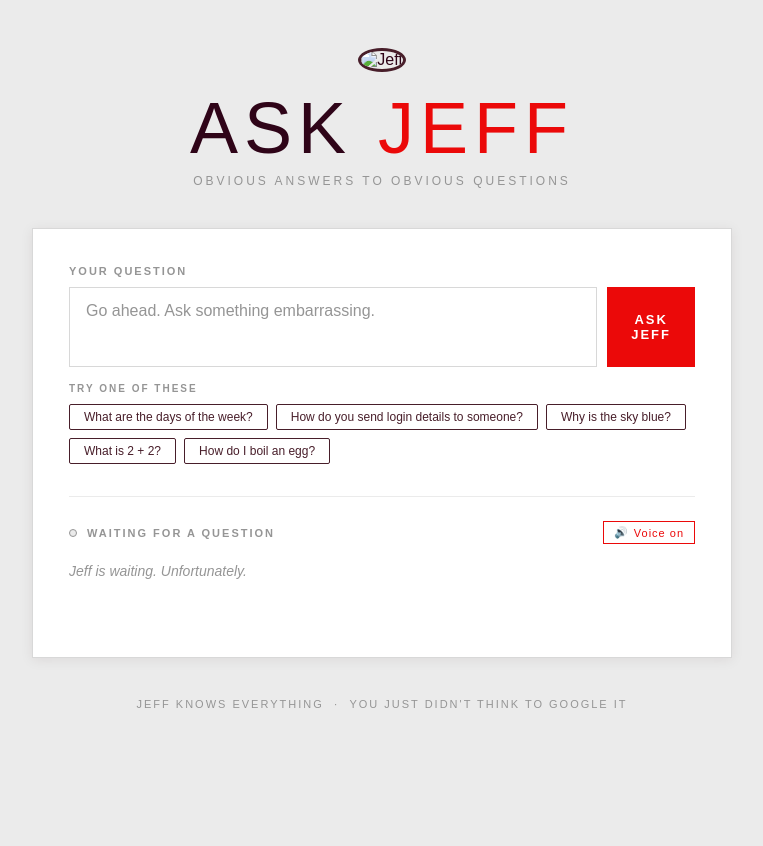
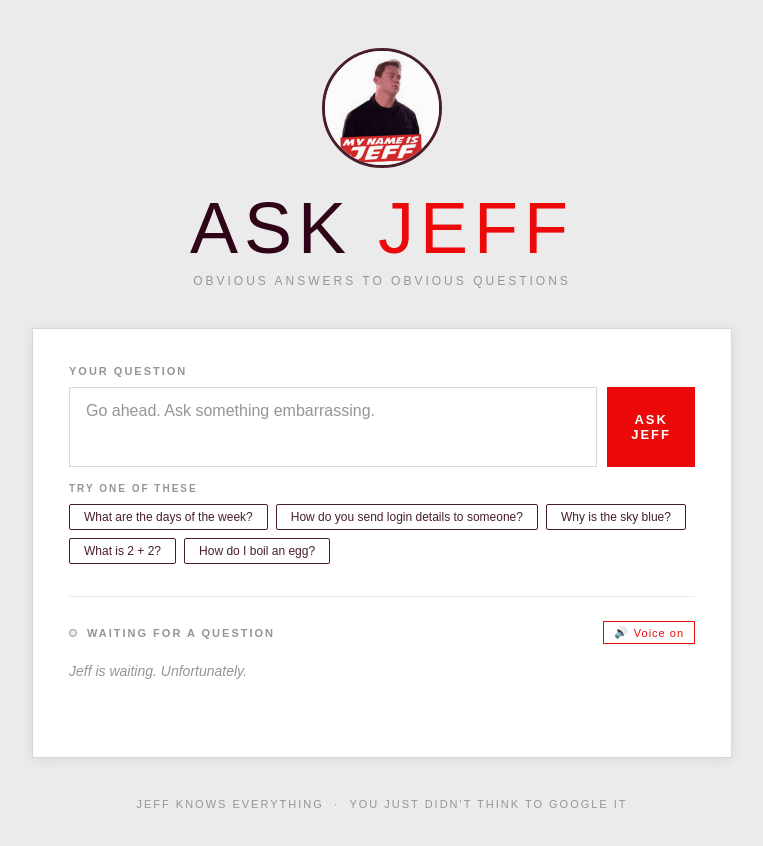
Before and after one commit to jdub-wong/Ask-Jeff, a website: page public/index.html in a window 1280 px wide. Shown: the whole page, without its empty margins (258-1021 px from the left). Before the commit the page ends 800 px from the top, so only its background shows below. Drawn offline with Linux system fonts and the light colour scheme.

Commit message:
Update Jeff image

```diff
--- a/public/index.html
+++ b/public/index.html
@@ -315,7 +315,7 @@
 <body>
 
   <header class="header">
-    <img class="avatar" src="Jeff.jpeg" alt="Jeff">
+    <img class="avatar" src="Jeff.jpg" alt="Jeff">
     <h1 class="title">ASK <span>JEFF</span></h1>
     <p class="subtitle">Obvious answers to obvious questions</p>
   </header>
```
Also changed, not shown: public/Jeff.jpg (added).
